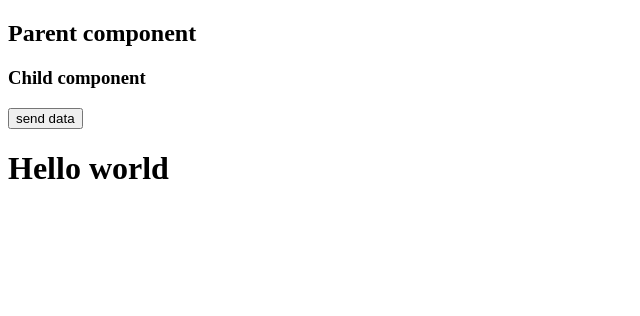
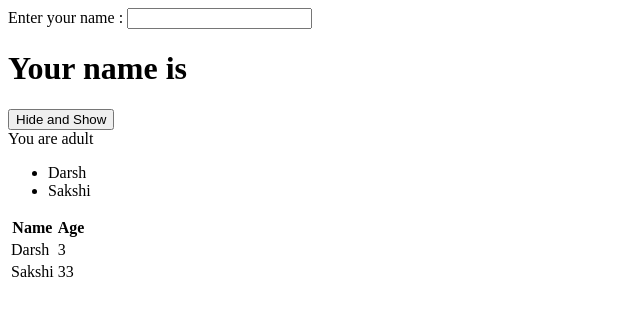
Before and after one commit to sakshishah434/ANGULAR, an Angular app: page / in a window 1280 px wide. Shown: the top 316 px of the page, without its empty margins (0-640 px from the left). Built offline with nearby package versions, Linux system fonts and the light colour scheme.

Commit message:
Add new files

```diff
--- a/src/app/app.component.html
+++ b/src/app/app.component.html
@@ -1,2 +1,29 @@
-<app-parent></app-parent>
-<h1>Hello world</h1>
+Enter your name : <input type="text" [(ngModel)]=txt><br>
+<h1>Your name is {{txt}}</h1>
+<button *ngIf = "HideShow">Hide and Show</button>
+<div *ngIf = "age <=19;else elseBlock"> You are adult </div>
+<ng-template #elseBlock>
+    <h1>else block is working</h1>
+</ng-template>
+<div [ngSwitch]="color">
+    <h1 style="color: red;" *ngSwitchCase="'red'">Red Color</h1>
+    <h1 style="color: orange;" *ngSwitchCase="'orange'">Orange Color</h1>
+    <h1 *ngSwitchCase="">Default Color</h1>
+</div>
+<ul>
+    <li *ngFor = "let list of name" >{{list}}</li>
+</ul>
+<table>
+    <thead>
+        <tr>
+            <th>Name</th>
+            <th>Age</th>
+        </tr>
+    </thead>
+    <tbody>
+        <tr *ngFor = "let users of user">
+            <td>{{users.name}}</td>
+            <td>{{users.age}}</td>
+        </tr>
+    </tbody>
+</table>
--- a/src/app/app.component.ts
+++ b/src/app/app.component.ts
@@ -7,4 +7,17 @@ import { Component } from '@angular/core';
 })
 export class AppComponent {
   title = 'thought';
+  txt = "";
+  HideShow: boolean = true;
+  age = 18;
+  color = '';
+  name = ['Darsh', 'Sakshi']
+  user = [{
+    name: 'Darsh',
+    age: 3
+  },
+  {
+    name: 'Sakshi',
+    age: 33
+  }];
 }
--- a/src/app/child/child.component.html
+++ b/src/app/child/child.component.html
@@ -1,2 +1,4 @@
+<div>
 <h3>Child component</h3>
 <button (click)="dataToParent()">send data</button>
+</div>
--- a/src/app/child/child.component.ts
+++ b/src/app/child/child.component.ts
@@ -6,10 +6,12 @@ import { Component, EventEmitter, Output} from '@angular/core';
   styleUrl: './child.component.css'
 })
 export class ChildComponent {
+  @Output() receiveMessage = new EventEmitter<string>();
 
-  @Output() Message = new EventEmitter;
+dataToParent(){
 
-  dataToParent() {
-    this.Message.emit('come home');
+  this.receiveMessage.emit("come home");
+
   }
+
 }
--- a/src/app/parent/parent.component.html
+++ b/src/app/parent/parent.component.html
@@ -1,5 +1,5 @@
 <div>
- <h2>Parent component</h2>
-<app-child (Message)="Message ($event)"></app-child>
+<h2>Parent component</h2>
+<app-child  (receiveMessage)="receiveMessage($event)"></app-child>
 {{message}}
 </div>
--- a/src/app/parent/parent.component.ts
+++ b/src/app/parent/parent.component.ts
@@ -7,9 +7,9 @@ import { Component } from '@angular/core';
 })
 export class ParentComponent {
 
-  message: string = '';
-  Message($event:string) {
+  message: string = "";
+  receiveMessage($event:string) {
     this.message = $event;
-    console.log("Message from child:", this.message);
+    console.log("Message from parent: ", this.message)
   }
 }
```
Also changed, not shown: src/app/app.module.ts (+7 -2 lines).
